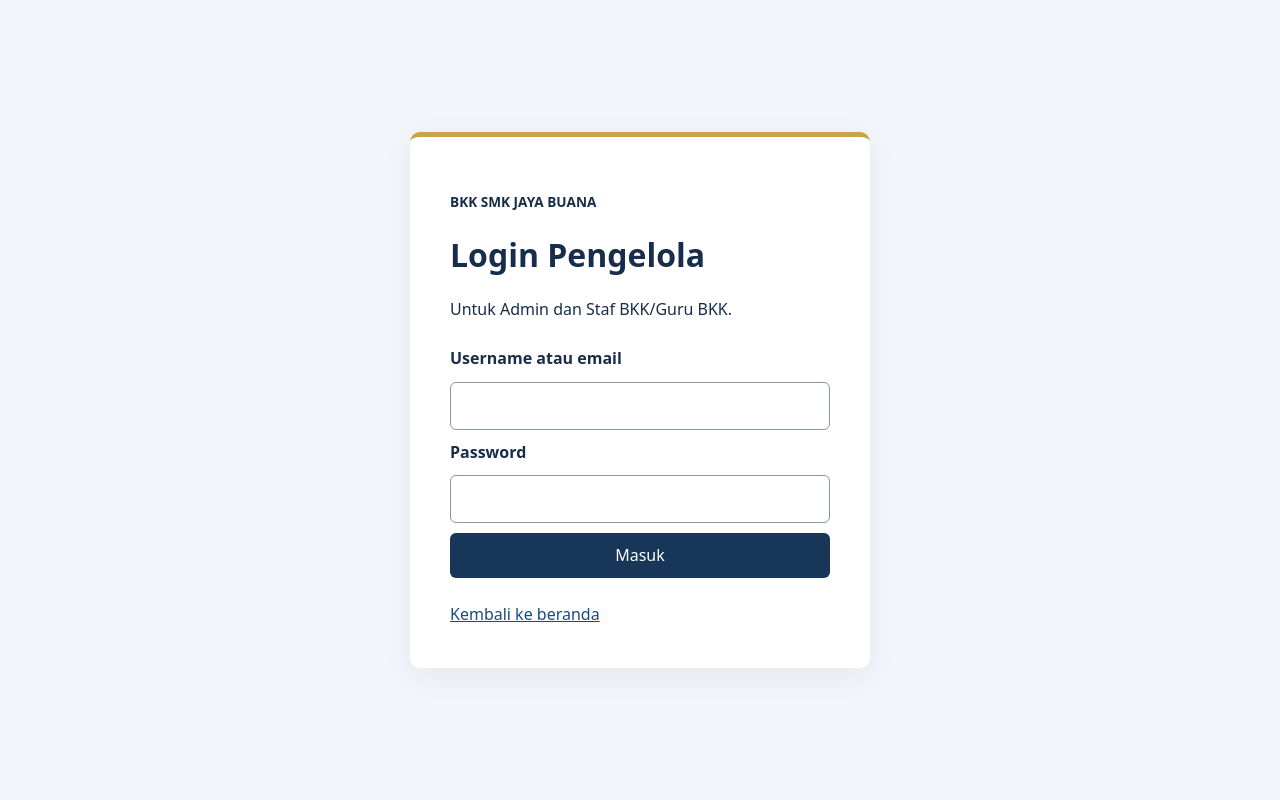
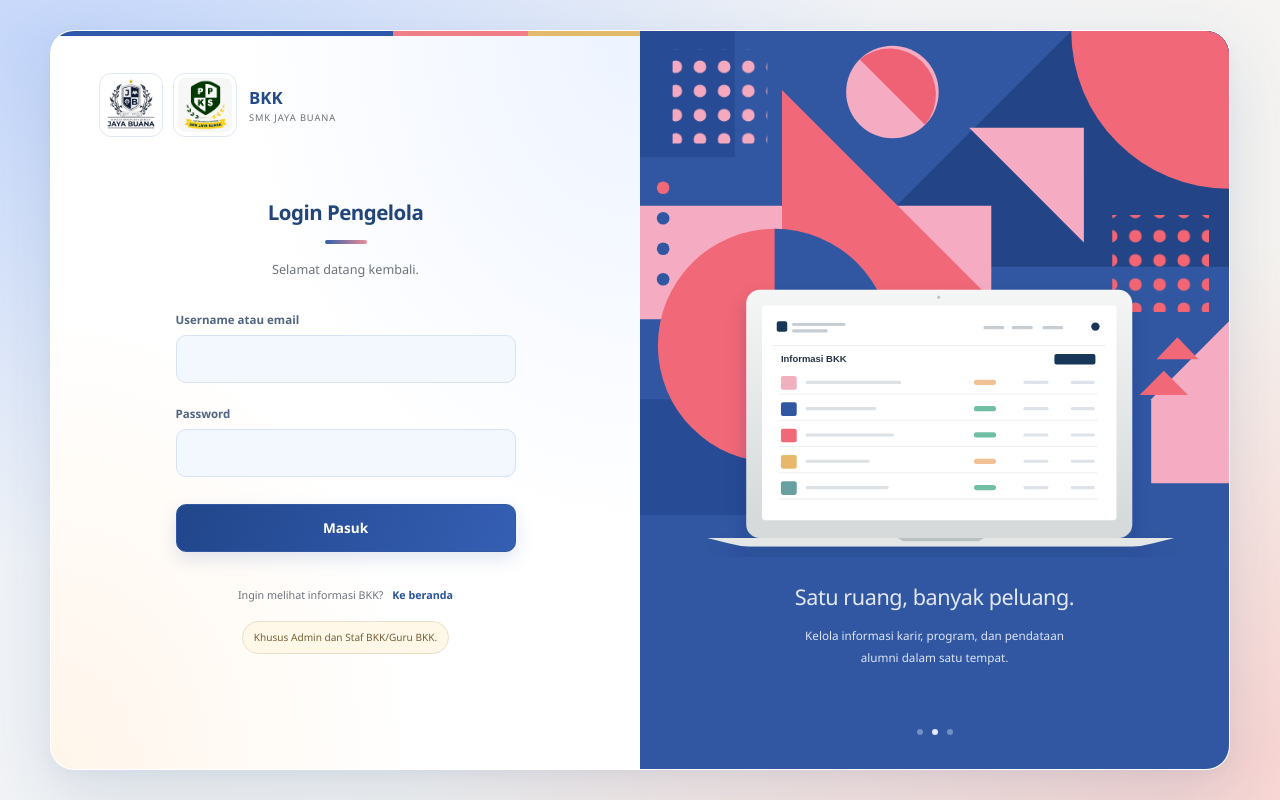
Before and after one commit to Asepteknik98/bkk, a PHP site: page /auth/login.php in a window 1280 px wide. Run offline with PHP 8.4, Linux system fonts and the light colour scheme.

Commit message:
Edit halaman login

```diff
--- /dev/null
+++ b/assets/css/login.css
@@ -0,0 +1,43 @@
+:root { color-scheme:light; font-family:"Segoe UI",Arial,sans-serif; color:#20324b; background:#eaf0fa; }
+* { box-sizing:border-box; }
+body { margin:0; min-height:100vh; min-height:100dvh; padding:24px; padding:max(24px,env(safe-area-inset-top)) max(24px,env(safe-area-inset-right)) max(24px,env(safe-area-inset-bottom)) max(24px,env(safe-area-inset-left)); display:grid; place-items:center; background:radial-gradient(ellipse at 3% 5%,#c5d7fa 0,transparent 48%),radial-gradient(ellipse at 97% 95%,#f8d5d2 0,transparent 48%),linear-gradient(135deg,#edf3fc,#f9f4ec); }
+a { color:inherit; }
+.login-shell { display:grid; grid-template-columns:minmax(0,1fr) minmax(0,1fr); width:min(1180px,100%); min-height:550px; min-height:clamp(550px,calc(100dvh - 48px),740px); height:auto; background:white; border:1px solid #ffffffb3; border-radius:24px; overflow:hidden; box-shadow:0 26px 70px #254b8424,0 4px 14px #254b840a; }
+.login-form-panel { position:relative; display:flex; flex-direction:column; padding:42px 48px; min-width:0; background:radial-gradient(ellipse at 100% 0,#e5eeffb3,transparent 48%),radial-gradient(ellipse at 0 100%,#fff0dfa6,transparent 44%),#fff; }
+.login-form-panel::before { content:''; position:absolute; inset:0 0 auto; height:5px; background:linear-gradient(90deg,#2e59ab 0 58%,#ef7e86 58% 81%,#e2ba6d 81%); }
+.login-brand { display:inline-flex; align-items:center; gap:12px; align-self:flex-start; text-decoration:none; color:#244b89; font-size:1.05rem; font-weight:750; line-height:1.25; }
+.login-logos { display:flex; align-items:center; gap:10px; flex-shrink:0; }
+.login-logos img { display:block; width:64px; height:64px; padding:4px; object-fit:contain; background:white; border:1px solid #e0e8f6; border-radius:12px; }
+.login-brand>span:last-child>span { display:block; font-size:.58rem; letter-spacing:.1em; margin-top:4px; font-weight:550; color:#6a6d74; }
+.login-content { width:100%; max-width:340px; margin:auto; padding:40px 0 52px; }
+h1 { font-size:1.28rem; font-weight:700; color:#214578; text-align:center; margin:0 0 10px; letter-spacing:-.025em; }
+h1::after { content:''; display:block; width:42px; height:4px; border-radius:4px; margin:14px auto 16px; background:linear-gradient(90deg,#315fae,#ed8e93); }
+.login-intro { margin:0 0 34px; text-align:center; color:#6d737b; font-size:.79rem; }
+form { display:grid; grid-template-columns:minmax(0,1fr); }
+label { color:#526580; font-size:.72rem; font-weight:600; margin-bottom:8px; }
+input { width:100%; min-width:0; min-height:48px; font:inherit; font-size:16px; color:#20324b; padding:12px 14px; border:1px solid #d7e2f3; border-radius:10px; background:#f3f7fe; margin-bottom:23px; scroll-margin-block:28px; }
+input:hover { border-color:#afc5e7; }
+input:focus { outline:2px solid #3158a4; outline-offset:2px; border-color:#3158a4; background:white; box-shadow:0 0 0 5px #3158a40c; }
+input:-webkit-autofill { -webkit-box-shadow:0 0 0 1000px white inset; -webkit-text-fill-color:#25282e; }
+button { width:100%; min-height:48px; margin-top:4px; border:1px solid #3158a4; border-radius:10px; padding:12px 20px; background:linear-gradient(110deg,#21468b,#355fb4); box-shadow:0 7px 18px #3158a426; color:white; font:inherit; font-size:.85rem; font-weight:650; cursor:pointer; touch-action:manipulation; }
+button:hover { background:linear-gradient(110deg,#193a78,#294e9a); box-shadow:0 9px 22px #3158a435; }
+button:active { box-shadow:0 3px 9px #3158a426; }
+a:focus-visible,button:focus-visible { outline:3px solid #3158a4; outline-offset:5px; }
+.login-return { text-align:center; margin:34px 0 0; font-size:.67rem; color:#6d737b; line-height:1.8; }
+.login-return a { margin-left:6px; color:#275399; font-weight:700; text-decoration:none; }
+.login-return a:hover { text-decoration:underline; }
+.login-role { width:fit-content; max-width:100%; margin:16px auto 0; padding:7px 11px; border:1px solid #e8dfc9; border-radius:20px; background:#fff8e9; font-size:.63rem; text-align:center; line-height:1.7; color:#756038; }
+.alert { background:#fff3f0; border-left:3px solid #cf6255; padding:12px 14px; margin:0 0 24px; line-height:1.6; color:#8a3027; font-size:.77rem; overflow-wrap:anywhere; }
+.login-visual { position:relative; display:flex; flex-direction:column; min-width:0; overflow:hidden; background:#3157a2; color:white; }
+.login-art { display:block; width:100%; height:auto; max-height:76%; object-fit:cover; object-position:top; flex:0 1 auto; }
+.visual-caption { position:relative; z-index:1; text-align:center; padding:0 22px 34px; margin:auto 0; }
+.visual-caption h2 { color:#e2e7f2; margin:0 0 14px; font-weight:400; font-size:1.35rem; letter-spacing:-.02em; }
+.visual-caption p { margin:0; color:#dce4f5; font-size:.73rem; line-height:1.9; }
+.visual-dots { display:flex; justify-content:center; gap:9px; padding:0 0 34px; }
+.visual-dots span { width:6px; height:6px; border-radius:50%; background:#7091c1; }
+.visual-dots .active { background:#e5eafb; }
+@media(max-width:1000px){.login-form-panel{padding:32px}.login-content{max-width:310px}.visual-caption h2{font-size:1.15rem}}
+@media(max-width:700px){body{padding:16px;padding:max(16px,env(safe-area-inset-top)) max(16px,env(safe-area-inset-right)) max(16px,env(safe-area-inset-bottom)) max(16px,env(safe-area-inset-left))}.login-shell{grid-template-columns:minmax(0,1fr);height:auto;min-height:calc(100vh - 32px);min-height:calc(100dvh - 32px);max-width:460px;border-radius:20px}.login-form-panel{padding:clamp(24px,5vw,32px)}.login-content{padding:clamp(32px,6dvh,58px) 0 30px;max-width:340px}.login-visual{display:none}.login-brand{font-size:.95rem}.login-logos img{width:56px;height:56px}.login-intro{margin-bottom:30px}.login-return{margin-top:30px}}
+@media(max-width:360px){body{padding:12px;padding:max(12px,env(safe-area-inset-top)) max(12px,env(safe-area-inset-right)) max(12px,env(safe-area-inset-bottom)) max(12px,env(safe-area-inset-left))}.login-brand{gap:8px}.login-logos img{width:48px;height:48px}h1{font-size:1.18rem}}
+@media(min-width:701px) and (max-height:650px){.login-form-panel{padding:30px}.login-content{padding:28px 0}.login-intro{margin-bottom:24px}.login-return{margin-top:26px}.visual-caption{padding-bottom:18px}.visual-dots{padding-bottom:25px}}
+@media(max-width:1000px) and (max-height:500px){body{align-items:start}.login-shell{grid-template-columns:minmax(0,1fr);max-width:560px;min-height:0}.login-visual{display:none}.login-form-panel{padding:24px}.login-content{padding:24px 0 12px}.login-intro{margin-bottom:20px}input{margin-bottom:18px}.login-return{margin-top:22px}}
--- a/auth/login.php
+++ b/auth/login.php
@@ -11,26 +11,37 @@ unset($_SESSION['login_error']);
 <html lang="id">
 <head>
     <meta charset="utf-8">
-    <meta name="viewport" content="width=device-width, initial-scale=1">
+    <meta name="viewport" content="width=device-width, initial-scale=1, viewport-fit=cover, interactive-widget=resizes-content">
     <title>Login Pengelola — <?= e(app_config('name')) ?></title>
     <link rel="icon" type="image/jpeg" href="<?= e(asset_url('images/ppks.jpeg')) ?>">
-    <link rel="stylesheet" href="<?= e(asset_url('css/panel.css')) ?>">
+    <meta name="description" content="Login pengelola BKK SMK JAYA BUANA untuk Admin dan Staf BKK.">
+    <link rel="stylesheet" href="<?= e(asset_url('css/login.css')) ?>">
 </head>
-<body class="login-page">
-<main class="login-card">
-    <p class="eyebrow"><?= e(app_config('name')) ?></p>
-    <h1>Login Pengelola</h1>
-    <p>Untuk Admin dan Staf BKK/Guru BKK.</p>
-    <?php if ($error): ?><p class="alert" role="alert"><?= e($error) ?></p><?php endif; ?>
-    <form action="<?= e(base_url('auth/proses-login.php')) ?>" method="post">
+<body>
+<main class="login-shell">
+    <section class="login-form-panel" aria-labelledby="login-title">
+        <a class="login-brand" href="<?= e(base_url()) ?>" aria-label="Beranda BKK SMK JAYA BUANA"><span class="login-logos"><img src="<?= e(asset_url('images/jb.webp')) ?>" alt="Logo SMK JAYA BUANA" width="64" height="64"><img src="<?= e(asset_url('images/ppks.jpeg')) ?>" alt="Logo Pusat Pengembangan Karir Siswa" width="64" height="64"></span><span>BKK<span>SMK JAYA BUANA</span></span></a>
+        <div class="login-content">
+        <h1 id="login-title">Login Pengelola</h1>
+        <p class="login-intro">Selamat datang kembali.</p>
+        <?php if ($error): ?><p class="alert" role="alert"><?= e($error) ?></p><?php endif; ?>
+        <form action="<?= e(base_url('auth/proses-login.php')) ?>" method="post">
         <?= csrf_field() ?>
         <label for="username">Username atau email</label>
         <input id="username" name="username" type="text" maxlength="191" autocomplete="username" required>
         <label for="password">Password</label>
         <input id="password" name="password" type="password" maxlength="72" autocomplete="current-password" required>
         <button type="submit">Masuk</button>
-    </form>
-    <a href="<?= e(base_url()) ?>">Kembali ke beranda</a>
+        </form>
+        <p class="login-return">Ingin melihat informasi BKK? <a href="<?= e(base_url()) ?>">Ke beranda</a></p>
+        <p class="login-role">Khusus Admin dan Staf BKK/Guru BKK.</p>
+        </div>
+    </section>
+    <aside class="login-visual" aria-label="Portal pengelola BKK">
+        <img class="login-art" src="<?= e(asset_url('images/login-illustration.svg')) ?>" alt="" width="560" height="500">
+        <div class="visual-caption"><h2>Satu ruang, banyak peluang.</h2><p>Kelola informasi karir, program, dan pendataan<br class="desktop-break"> alumni dalam satu tempat.</p></div>
+        <div class="visual-dots" aria-hidden="true"><span></span><span class="active"></span><span></span></div>
+    </aside>
 </main>
 </body>
 </html>
```
Also changed, not shown: docs/PROGRESS.md (+24 -0 lines), assets/images/login-illustration.svg (added).
